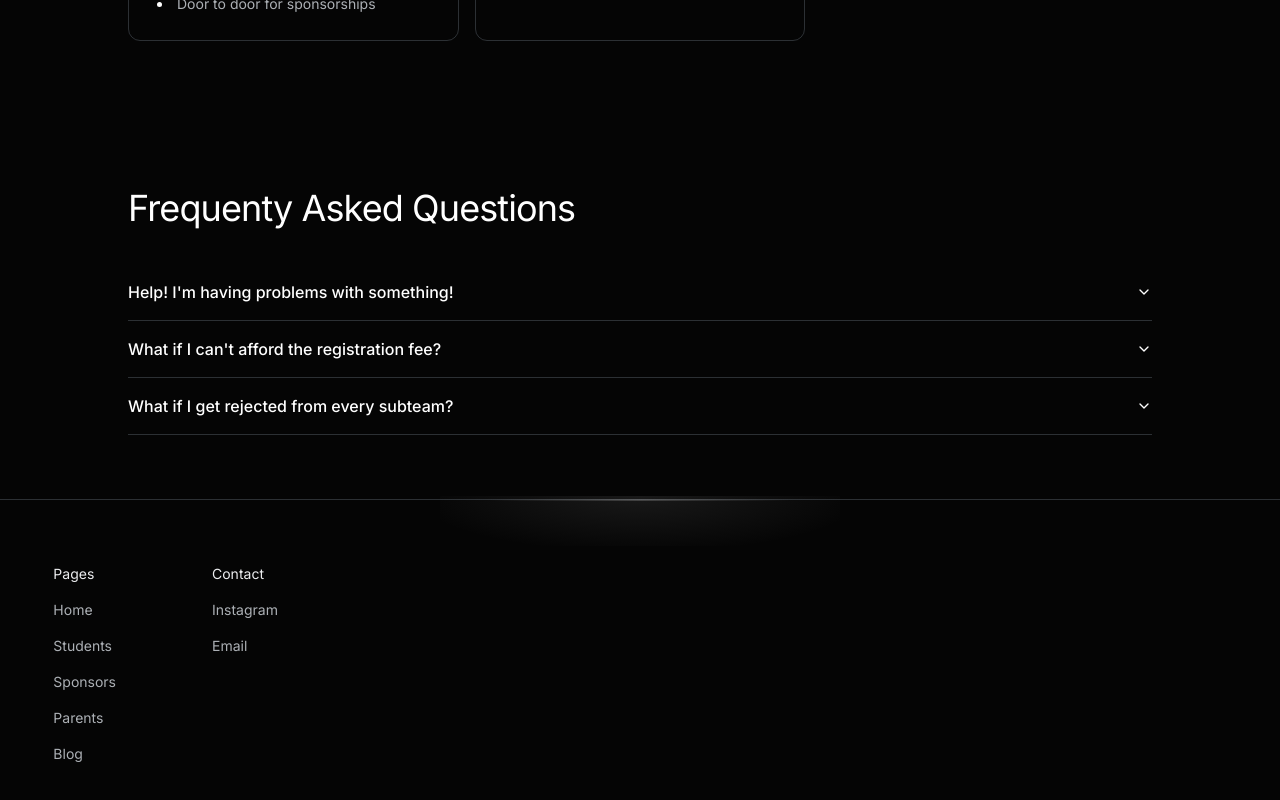
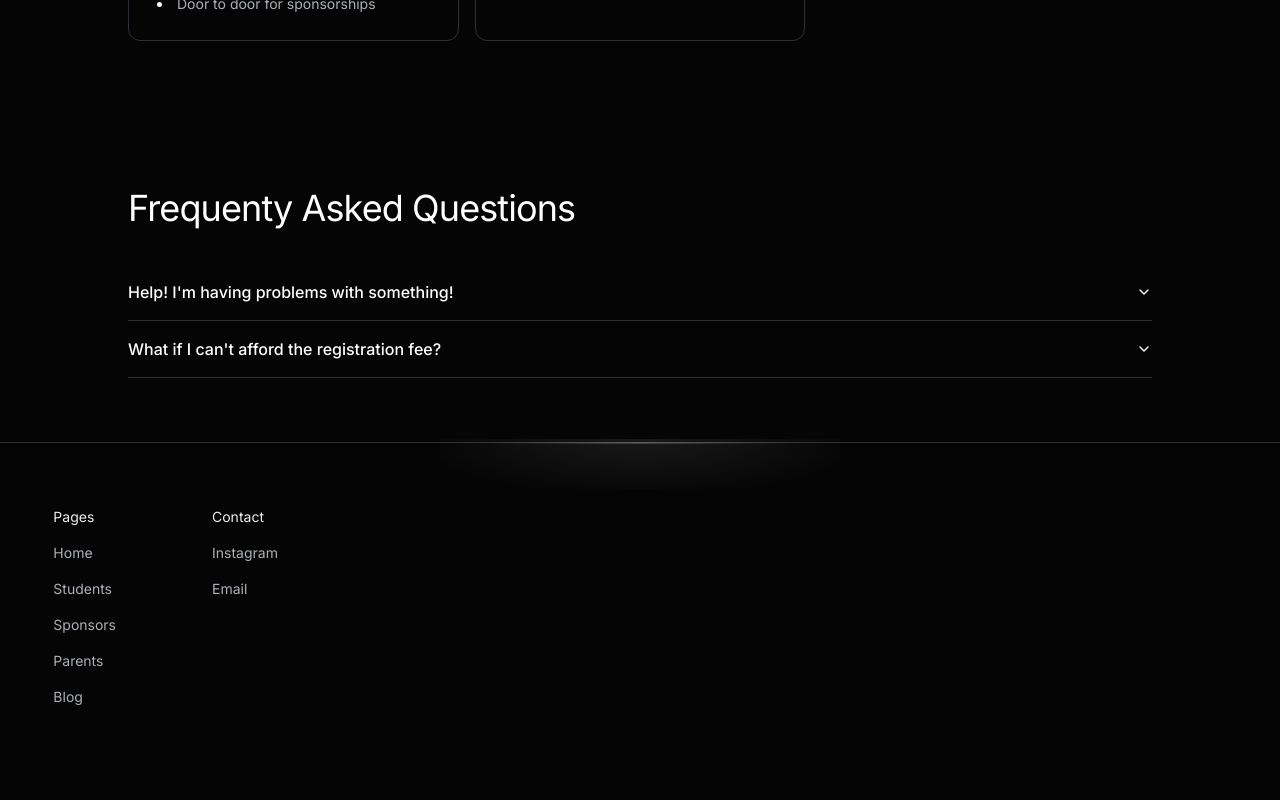
Before and after one commit to benceruleanlu/Team-Website, a Next.js app: page /join in a window 1280 px wide. Shown: the part 2497-3297 px from the top of the page. After the commit the page ends 3244 px from the top, so only its background shows below. Built offline with nearby package versions, Linux system fonts and the light colour scheme.

Commit message:
Remove rude FAQ (#25)

```diff
--- a/app/join/page.tsx
+++ b/app/join/page.tsx
@@ -364,15 +364,6 @@ export default function Sponsor() {
               best to accomodate your needs.
             </AccordionContent>
           </AccordionItem>
-          <AccordionItem value="item-3" className="border-[#d6ebfd30]">
-            <AccordionTrigger>
-              What if I get rejected from every subteam?
-            </AccordionTrigger>
-            <AccordionContent className="text-[#f1f7feb5]">
-              All members are able to join the build subteam, where you can
-              design and build the robot, game pieces, and prototypes!
-            </AccordionContent>
-          </AccordionItem>
         </Accordion>
       </div>
       <div className="mx-auto max-w-7xl bg-[#050505] text-white">
```
